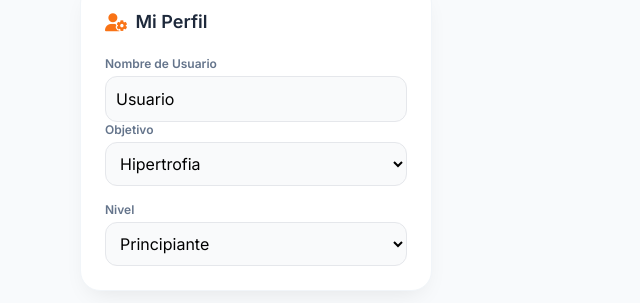
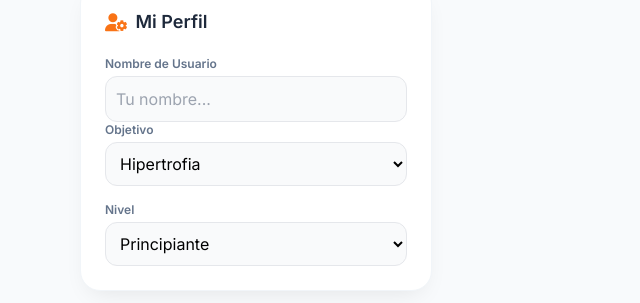
Before and after one commit to tiagoraminelli/FORCEGYM-CREADOR-RUTINAS, a plain HTML site: page index.html in a window 1280 px wide. Shown: the part 399-702 px from the top of the page, 0-640 px from the left. Drawn offline with nearby package versions, Linux system fonts and the light colour scheme.

Commit message:
cambios al section perfil

```diff
--- a/index.html
+++ b/index.html
@@ -170,7 +170,6 @@
                     id="input-usuario"
                     class="input"
                     placeholder="Tu nombre..."
-                    value="Usuario"
                   />
                 </div>
                 <label class="text-xs text-slate-500 font-semibold block mb-1"
```
